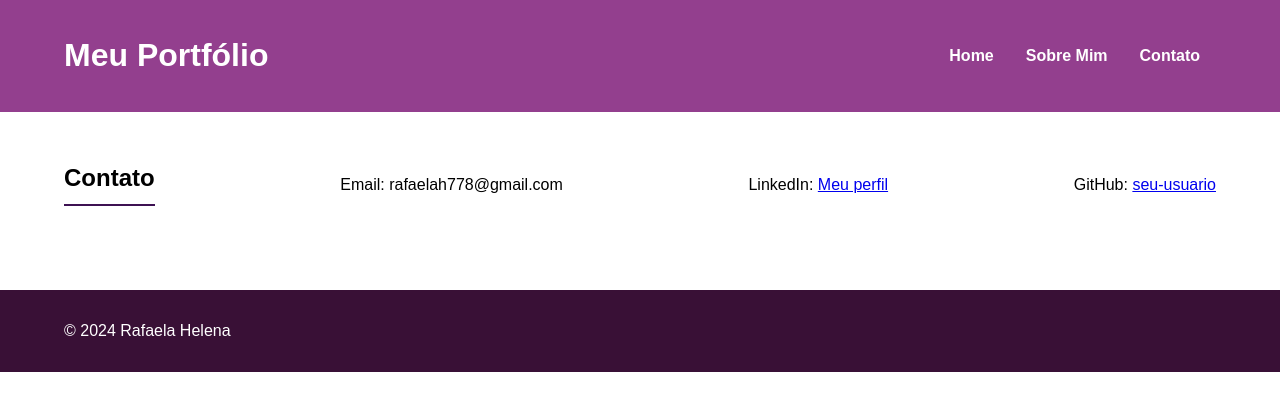
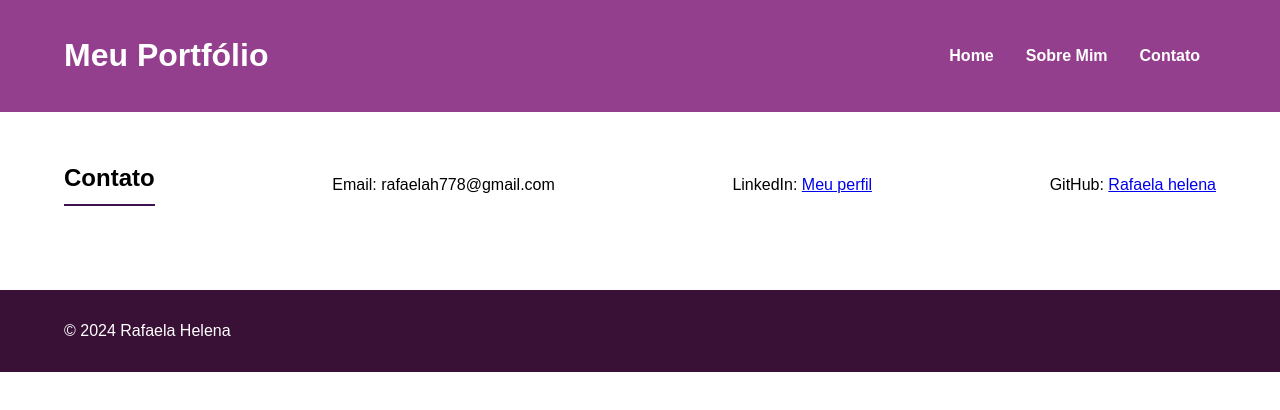
Before and after one commit to Rafaela-helena/portfolio, a plain HTML site: page portifílio/contact.html in a window 1280 px wide. Drawn offline with Linux system fonts and the light colour scheme.

Commit message:
Update contact.html

```diff
--- a/portifílio/contact.html
+++ b/portifílio/contact.html
@@ -25,7 +25,7 @@
                 <h2>Contato</h2>
                 <p>Email: rafaelah778@gmail.com</a></p>
                 <p>LinkedIn: <a href="https://www.linkedin.com/in/rafaela-helena-b8518a2b7/">Meu perfil</a></p>
-                <p>GitHub: <a href="https://github.com/seu-usuario">seu-usuario</a></p>
+                <p>GitHub: <a href="https://github.com/Rafaela-helena">Rafaela helena</a></p>
                 <!-- Adicione mais contatos conforme necessário -->
             </div>
         </section>
```
